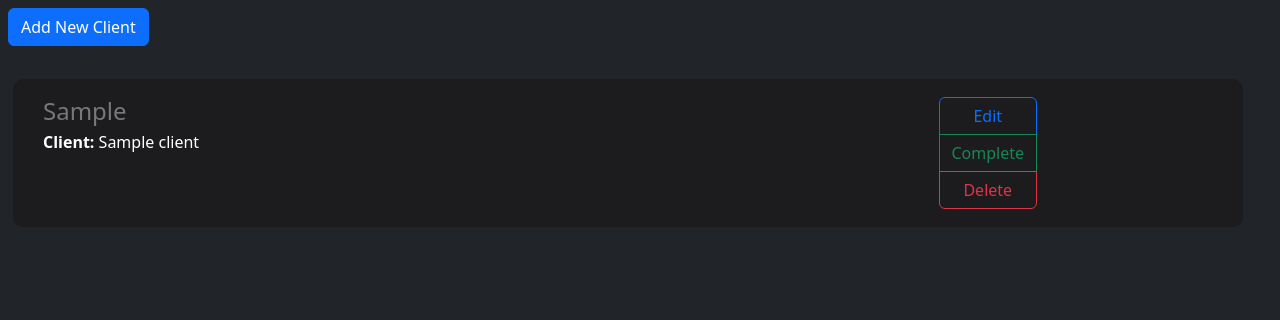
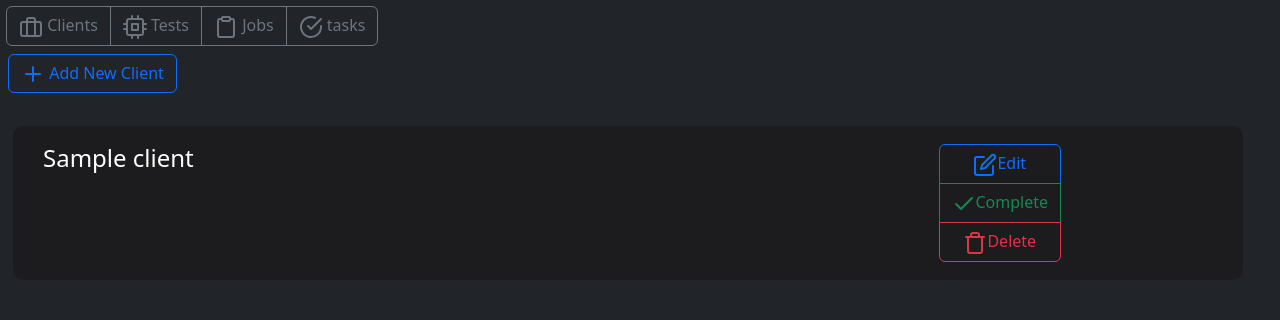
Before and after one commit to blobstar/trakr, a Flask app: template templates/home.html in a window 1280 px wide. Shown: the part 71-391 px from the top of the page. Run offline with Flask 3, Linux system fonts and the light colour scheme; the template is opened without the code that fills it: most values are stand-ins (such as "Sample title", 1, 10 or a date in 2020); form fields are guessed from the names that the template uses; some libraries are stand-ins or nearby versions.

Commit message:
icons and cosmetics

```diff
--- a/app.py
+++ b/app.py
@@ -59,10 +59,7 @@ def create_item():
     print("route success")
     form = ClientForm(request.form)
     if form.validate():
-        testType = form.testType.data
         client = form.client.data
-        entity = form.entity.data
-        assignedTo = form.assignedTo.data
 
         connection = get_db_connection()
         with connection.cursor() as cursor:
@@ -71,7 +68,7 @@ def create_item():
             connection.commit()
         connection.close()
 
-        flash('Your job has been created!', 'success')
+        flash('Your client has been created!', 'success')
         return redirect(url_for('home'))
     return jsonify({'message': 'Invalid data'}), 400
 
@@ -81,16 +78,15 @@ def home():
     form = ClientForm()
     connection = get_db_connection()
     with connection.cursor() as cursor:
-        cursor.execute('SELECT * FROM jobs')
+        cursor.execute('SELECT * FROM clients')
         items = cursor.fetchall()
     connection.close()
-    jobs = []
+    clients = []
     for row in items:
-        jobs.append(dict(row))
-    print("jobs result",jobs)
-    jobs.reverse()
+        clients.append(dict(row))
+    clients.reverse()
 
-    return render_template('home.html', jobs=jobs, form=form)
+    return render_template('home.html', clients=clients, form=form)
 
 # Read projects
 @app.route('/Projects', methods=['GET'])
@@ -98,33 +94,29 @@ def projectHome():
     form = ClientForm()
     connection = get_db_connection()
     with connection.cursor() as cursor:
-        cursor.execute('SELECT * FROM jobs')
+        cursor.execute('SELECT * FROM tests')
         items = cursor.fetchall()
     connection.close()
-    jobs = []
+    tests = []
     for row in items:
-        jobs.append(dict(row))
-    print("jobs result",jobs)
-    jobs.reverse()
+        tests.append(dict(row))
+    tests.reverse()
 
-    return render_template('home.html', jobs=jobs, form=form)
+    return render_template('home.html', tests=tests, form=form)
 
 # Update
-@app.route('/update-job/<int:id>', methods=['POST'])
+@app.route('/update-client/<int:id>', methods=['POST'])
 @csrf.exempt  # Temporarily exempting from CSRF to simplify testing
 def update_item(id):
-    print("in update route")
+    #print("in update route")
     # Ensure the request is JSON
     form = ClientForm(request.form)
-    print(form.testType.data)
+    #print(form.testType.data)
     if form.validate():
-        testType = form.testType.data
         client = form.client.data
-        entity = form.entity.data
-        assignedTo = form.assignedTo.data
         connection = get_db_connection()
         with connection.cursor() as cursor:
-            cursor.execute('UPDATE jobs SET name = %s WHERE id = %s',(name, id))
+            cursor.execute('UPDATE clients SET name = %s WHERE id = %s',(client, id))
         connection.commit()
         connection.close()
         return redirect(url_for('home'))
@@ -133,12 +125,12 @@ def update_item(id):
 
 
 # Delete
-@app.route('/delete-job/<int:id>', methods=['DELETE'])
+@app.route('/delete-client/<int:id>', methods=['DELETE'])
 @csrf.exempt  # Temporarily exempting from CSRF to simplify testing
 def delete_item(id):
     connection = get_db_connection()
     with connection.cursor() as cursor:
-        cursor.execute('DELETE FROM jobs WHERE id = %s', (id,))
+        cursor.execute('DELETE FROM clients WHERE id = %s', (id,))
         connection.commit()
     connection.close()
 
@@ -149,27 +141,27 @@ def delete_item(id):
 def handle_csrf_error(e):
     return jsonify({'message': 'CSRF token missing or incorrect'}), 400
 
-# get a specific job
-@app.route('/get-job/<int:job_id>', methods=['GET'])
-def get_job(job_id):
-    # Fetch job data from the database
+# get a specific client
+@app.route('/get-client/<int:client_id>', methods=['GET'])
+def get_client(client_id):
+    # Fetch client data from the database
     connection = get_db_connection()
     with connection.cursor() as cursor:
-        cursor.execute('SELECT name WHERE id = %s', (job_id,))
-        job = cursor.fetchone()
+        cursor.execute('SELECT name FROM clients WHERE id = %s', (client_id,))
+        client = cursor.fetchone()
 
-    if not job:
-        return jsonify({'message': 'Job not found'}), 404
+    if not client:
+        return jsonify({'message': 'Client not found'}), 404
 
     # Convert fetched data into a dictionary
-    job_data = {
-        'client': job['name']
+    client_data = {
+        'client': client['name']
     }
 
-    # Initialize the form with the job data
-    ClientForm(data=job_data)
+    # Initialize the form with the client data
+    ClientForm(data=client_data)
 
-    return jsonify({'status': 'success', 'message': 'Found the Job!', 'testType': job['name']})
+    return jsonify({'status': 'success', 'message': 'Found the Client!', 'client': client['name']})
 
 
 if __name__ == '__main__':
--- a/templates/addJobForm.html
+++ b/templates/addClientForm.html
@@ -10,20 +10,8 @@
                         <form id="createItemForm" method="POST" action="/items">
                             {{ form.hidden_tag() }}
                             <div class="form-group">
-                                {{ form.testType.label }}
-                                {{ form.testType(class="form-control") }}
-                            </div>
-                            <div class="form-group">
                                 {{ form.client.label }}
                                 {{ form.client(class="form-control") }}
-                            </div>
-                            <div class="form-group">
-                                {{ form.entity.label }}
-                                {{ form.entity(class="form-control") }}
-                            </div>
-                            <div class="form-group">
-                                {{ form.assignedTo.label }}
-                                {{ form.assignedTo(class="form-control") }}
                             </div>
                             <div id="responseMessage"></div>
                             <button type="submit" class="btn btn-primary">Submit</button>
--- /dev/null
+++ b/templates/allClients.html
@@ -0,0 +1,10 @@
+<div>
+<button type="button" style="margin:8px" class="btn btn-outline-primary" data-bs-toggle="modal" data-bs-target="#createItemModal"><svg xmlns="http://www.w3.org/2000/svg" width="24" height="24" viewBox="0 0 24 24" fill="none" stroke="currentColor" stroke-width="2" stroke-linecap="round" stroke-linejoin="round" class="feather feather-plus"><line x1="12" y1="5" x2="12" y2="19"></line><line x1="5" y1="12" x2="19" y2="12"></line></svg>
+    Add New Client
+</button>
+<div style="padding:25px;">
+    {% for client in clients %}
+      {% include 'clientItem.html' %}
+    {% endfor %}
+</div>
+</div>
--- /dev/null
+++ b/templates/clientItem.html
@@ -0,0 +1,101 @@
+<div class="row gx-16" style="margin-bottom:16px; padding:16px; border: 2px solid #1c1c1e; background-color: #1c1c1e; border-radius: 10px; width: 100%; box-sizing: border-box;">
+  <div class="col-9">
+    <h4 class="client-testType" style="margin-bottom:4px;">{{client['name']}}</h4>
+  </div>
+  <div class="col-3">
+    <div class="btn-group-vertical" role="group" aria-label="Vertical radio toggle button group">
+
+        <button type="button" class="btn btn-outline-primary" data-client-id="{{client['id']}}" onclick="loadUpdateForm(this)"><svg xmlns="http://www.w3.org/2000/svg" width="24" height="24" viewBox="0 0 24 24" fill="none" stroke="currentColor" stroke-width="2" stroke-linecap="round" stroke-linejoin="round" class="feather feather-edit"><path d="M11 4H4a2 2 0 0 0-2 2v14a2 2 0 0 0 2 2h14a2 2 0 0 0 2-2v-7"></path><path d="M18.5 2.5a2.121 2.121 0 0 1 3 3L12 15l-4 1 1-4 9.5-9.5z"></path></svg>Edit</button>
+
+        <button type="button" class="btn btn-outline-success"><svg xmlns="http://www.w3.org/2000/svg" width="24" height="24" viewBox="0 0 24 24" fill="none" stroke="currentColor" stroke-width="2" stroke-linecap="round" stroke-linejoin="round" class="feather feather-check"><polyline points="20 6 9 17 4 12"></polyline></svg>Complete</button>
+
+        <button type="button" class="btn btn-outline-danger" data-client-id="{{client['id']}}"  onclick="deleteClient(this)"><svg xmlns="http://www.w3.org/2000/svg" width="24" height="24" viewBox="0 0 24 24" fill="none" stroke="currentColor" stroke-width="2" stroke-linecap="round" stroke-linejoin="round" class="feather feather-trash"><polyline points="3 6 5 6 21 6"></polyline><path d="M19 6v14a2 2 0 0 1-2 2H7a2 2 0 0 1-2-2V6m3 0V4a2 2 0 0 1 2-2h4a2 2 0 0 1 2 2v2"></path></svg>Delete</button>
+    </div>
+  </div>
+</div>
+
+<script>
+function deleteClient(button) {
+    var clientId = button.getAttribute('data-client-id');
+    console.log('conworking');
+    fetch(`/delete-client/${clientId}`, {
+        method: 'DELETE',
+        headers: {
+            'Content-Type': 'application/json'
+        }
+    })
+    .then(response => response.json())
+    .then(data => {
+        if (data.status === 'success') {
+            // Debug: Log the response and the element being removed
+            console.log('Delete successful:', data);
+            console.log('Removing element:', button.closest('.row'));
+            // Remove the client item from the DOM
+            button.closest('.row').remove();
+            console.log('Element removed:');
+        } else {
+            console.error('Server response error:', data.message);
+            alert('Error: ' + data.message);
+        }
+    })
+    .catch(error => {
+        console.error('Fetch error:', error);
+        alert('An error occurred while deleting the client.');
+    });
+}
+function loadUpdateForm(clientId) {
+    var clientId = clientId.getAttribute('data-client-id');
+    console.log(clientId)
+    // Redirect to the route that renders the form with initial data
+    fetch(`/get-client/${clientId}`, {
+        method: 'GET',  // Use GET for retrieving data
+        headers: {
+            'Content-Type': 'application/json'
+        }
+    })
+    .then(response => response.json())
+    .then(data => {
+        console.log(data);
+        if (data.status === 'success') {
+            new bootstrap.Modal(document.querySelector("#updateClientModal")).show();
+            // Set client ID in the hidden field
+            document.querySelector('#clientId').value = clientId;
+            const form = document.querySelector('#updateItemForm');
+            form.action = `/update-client/${clientId}`;
+            console.log("Form action URL set to:", form.action);
+            // #updateClientModal is in update_client.py and #client-name is in forms.py
+            document.querySelector('#updateClientModal #clientName').value = data.client || '';
+        } else {
+            alert("Error retrieving client item");
+        }
+    })
+    .catch(error => console.error('Error4:', error));
+
+}
+function updateClient(clientId) {
+    console.log("js working");
+
+    var clientId = clientId.getAttribute('data-client-id');
+
+
+    fetch(`/update-client/${clientId}`, {
+        method: 'PUT',  // Changed to PUT
+        headers: {
+            'Content-Type': 'application/json'
+        },
+        body: JSON.stringify({
+            'refID': clientId
+        })
+    })
+    .then(response => response.json())
+    .then(data => {
+        console.log(data);
+        if (data.status === 'success') {
+            alert("Item updated successfully");
+        } else {
+            alert("Error updating item");
+        }
+    })
+    .catch(error => console.error('Error:', error));
+}
+</script>
--- a/templates/home.html
+++ b/templates/home.html
@@ -11,23 +11,16 @@
     <link href="https://cdn.jsdelivr.net/npm/bootstrap@5.3.3/dist/css/bootstrap.min.css" rel="stylesheet" integrity="sha384-QWTKZyjpPEjISv5WaRU9OFeRpok6YctnYmDr5pNlyT2bRjXh0JMhjY6hW+ALEwIH" crossorigin="anonymous">
 
   {% include 'navbar.html' %}
-    <button type="button" style="margin:8px" class="btn btn-primary" data-bs-toggle="modal" data-bs-target="#createItemModal">
-        Add New Client
-    </button>
+  {% include 'subnav.html' %}
 
 
-    {% include 'addJobForm.html' %}
-    {% include 'update_job.html' %}
+    {% include 'addClientForm.html' %}
+    {% include 'update_client.html' %}
 
   </head>
   <body class="bg-dark text-white">
+    {% include 'allClients.html' %}
 
-    <div style="padding:25px;">
-        {% for job in jobs %}
-          {% include 'jobitem.html' %}
-        {% endfor %}
-
-    </div>
     <script src="https://cdn.jsdelivr.net/npm/@popperjs/core@2.11.8/dist/umd/popper.min.js" integrity="sha384-I7E8VVD/ismYTF4hNIPjVp/Zjvgyol6VFvRkX/vR+Vc4jQkC+hVqc2pM8ODewa9r" crossorigin="anonymous"></script>
     <script src="https://cdn.jsdelivr.net/npm/bootstrap@5.3.3/dist/js/bootstrap.min.js" integrity="sha384-0pUGZvbkm6XF6gxjEnlmuGrJXVbNuzT9qBBavbLwCsOGabYfZo0T0to5eqruptLy" crossorigin="anonymous"></script>
   </body>
--- a/templates/jobitem.html
+++ /dev/null
@@ -1,101 +0,0 @@
-<div class="row gx-16" style="margin-bottom:16px; padding:16px; border: 2px solid #1c1c1e; background-color: #1c1c1e; border-radius: 10px; width: 100%; box-sizing: border-box;">
-  <div class="col-9">
-    <h4 class="job-testType" style="color:rgb(120,120,120); margin-bottom:4px;">{{job['testType']}}</h4>
-    <div class="job-client"><b>Client:</b> {{job['client']}}</div>
-  </div>
-  <div class="col-3">
-    <div class="btn-group-vertical" role="group" aria-label="Vertical radio toggle button group">
-      <button type="button" class="btn btn-outline-primary" data-job-id="{{job['id']}}" onclick="loadUpdateForm(this)">Edit</button>
-      <button type="button" class="btn btn-outline-success">Complete</button>
-      <button type="button" class="btn btn-outline-danger" data-job-id="{{job['id']}}"  onclick="deleteJob(this)">Delete</button>
-    </div>
-  </div>
-</div>
-
-<script>
-function deleteJob(button) {
-    var jobId = button.getAttribute('data-job-id');
-    console.log('conworking');
-    fetch(`/delete-job/${jobId}`, {
-        method: 'DELETE',
-        headers: {
-            'Content-Type': 'application/json'
-        }
-    })
-    .then(response => response.json())
-    .then(data => {
-        if (data.status === 'success') {
-            // Debug: Log the response and the element being removed
-            console.log('Delete successful:', data);
-            console.log('Removing element:', button.closest('.row'));
-            // Remove the job item from the DOM
-            button.closest('.row').remove();
-            console.log('Element removed:');
-        } else {
-            console.error('Server response error:', data.message);
-            alert('Error: ' + data.message);
-        }
-    })
-    .catch(error => {
-        console.error('Fetch error:', error);
-        alert('An error occurred while deleting the job.');
-    });
-}
-function loadUpdateForm(jobId) {
-    var jobId = jobId.getAttribute('data-job-id');
-    console.log(jobId)
-    // Redirect to the route that renders the form with initial data
-    fetch(`/get-job/${jobId}`, {
-        method: 'GET',  // Use GET for retrieving data
-        headers: {
-            'Content-Type': 'application/json'
-        }
-    })
-    .then(response => response.json())
-    .then(data => {
-        console.log(data);
-        if (data.status === 'success') {
-            new bootstrap.Modal(document.querySelector("#updateJobModal")).show();
-            // Set job ID in the hidden field
-            document.querySelector('#jobId').value = jobId;
-            const form = document.querySelector('#updateItemForm');
-            form.action = `/update-job/${jobId}`;
-            console.log("Form action URL set to:", form.action);
-            document.querySelector('#updateJobModal #testType').value = data.testType || '';
-            document.querySelector('#updateJobModal #client').value = data.client || '';
-            document.querySelector('#updateJobModal #entity').value = data.entity || '';
-            document.querySelector('#updateJobModal #assignedTo').value = data.assignedTo || '';
-        } else {
-            alert("Error retrieving job item");
-        }
-    })
-    .catch(error => console.error('Error:', error));
-
-}
-function updateJob(jobId) {
-    console.log("js working");
-
-    var jobId = jobId.getAttribute('data-job-id');
-
-
-    fetch(`/update-job/${jobId}`, {
-        method: 'PUT',  // Changed to PUT
-        headers: {
-            'Content-Type': 'application/json'
-        },
-        body: JSON.stringify({
-            'refID': jobId
-        })
-    })
-    .then(response => response.json())
-    .then(data => {
-        console.log(data);
-        if (data.status === 'success') {
-            alert("Item updated successfully");
-        } else {
-            alert("Error updating item");
-        }
-    })
-    .catch(error => console.error('Error:', error));
-}
-</script>
--- /dev/null
+++ b/templates/subnav.html
@@ -0,0 +1,11 @@
+<div class="btn-group" role="group" aria-label="First group" style="margin-top:6px; margin-left:6px;">
+
+  <button type="button" class="btn btn-outline-secondary"><svg xmlns="http://www.w3.org/2000/svg" width="24" height="24" viewBox="0 0 24 24" fill="none" stroke="currentColor" stroke-width="2" stroke-linecap="round" stroke-linejoin="round" class="feather feather-briefcase"><rect x="2" y="7" width="20" height="14" rx="2" ry="2"></rect><path d="M16 21V5a2 2 0 0 0-2-2h-4a2 2 0 0 0-2 2v16"></path></svg>  Clients</button>
+
+  <button type="button" class="btn btn-outline-secondary"><svg xmlns="http://www.w3.org/2000/svg" width="24" height="24" viewBox="0 0 24 24" fill="none" stroke="currentColor" stroke-width="2" stroke-linecap="round" stroke-linejoin="round" class="feather feather-cpu"><rect x="4" y="4" width="16" height="16" rx="2" ry="2"></rect><rect x="9" y="9" width="6" height="6"></rect><line x1="9" y1="1" x2="9" y2="4"></line><line x1="15" y1="1" x2="15" y2="4"></line><line x1="9" y1="20" x2="9" y2="23"></line><line x1="15" y1="20" x2="15" y2="23"></line><line x1="20" y1="9" x2="23" y2="9"></line><line x1="20" y1="14" x2="23" y2="14"></line><line x1="1" y1="9" x2="4" y2="9"></line><line x1="1" y1="14" x2="4" y2="14"></line></svg>  Tests</button>
+
+  <button type="button" class="btn btn-outline-secondary"><svg xmlns="http://www.w3.org/2000/svg" width="24" height="24" viewBox="0 0 24 24" fill="none" stroke="currentColor" stroke-width="2" stroke-linecap="round" stroke-linejoin="round" class="feather feather-clipboard"><path d="M16 4h2a2 2 0 0 1 2 2v14a2 2 0 0 1-2 2H6a2 2 0 0 1-2-2V6a2 2 0 0 1 2-2h2"></path><rect x="8" y="2" width="8" height="4" rx="1" ry="1"></rect></svg>  Jobs</button>
+
+  <button type="button" class="btn btn-outline-secondary"><svg xmlns="http://www.w3.org/2000/svg" width="24" height="24" viewBox="0 0 24 24" fill="none" stroke="currentColor" stroke-width="2" stroke-linecap="round" stroke-linejoin="round" class="feather feather-check-circle"><path d="M22 11.08V12a10 10 0 1 1-5.93-9.14"></path><polyline points="22 4 12 14.01 9 11.01"></polyline></svg>  tasks</button>
+
+</div>
--- /dev/null
+++ b/templates/update_client.html
@@ -0,0 +1,23 @@
+<div class="modal fade" id="updateClientModal" tabindex="-1" role="dialog" aria-labelledby="createItemModalLabel" aria-hidden="true">
+    <div class="modal-dialog" role="document">
+        <div class="modal-content">
+            <div class="modal-header">
+                <h5 class="modal-title" id="createItemModalLabel">Update</h5>
+                <button type="button" class="btn-close" data-bs-dismiss="modal" aria-label="Close">
+                </button>
+            </div>
+            <div class="modal-body">
+                <form id="updateItemForm" method="POST" action="/update-client/{{ client_id }}">
+                    {{ form.hidden_tag() }}
+                    <input type="hidden" id="clientId" name="clientId">
+                    <div class="form-group">
+                        {{ form.client.label }}
+                        {{ form.client(class="form-control") }}
+                    </div>
+                    <div id="responseMessage"></div>
+                    <button type="submit" class="btn btn-primary">Submit</button>
+                </form>
+            </div>
+        </div>
+    </div>
+</div>
--- a/templates/update_job.html
+++ /dev/null
@@ -1,35 +0,0 @@
-<div class="modal fade" id="updateJobModal" tabindex="-1" role="dialog" aria-labelledby="createItemModalLabel" aria-hidden="true">
-    <div class="modal-dialog" role="document">
-        <div class="modal-content">
-            <div class="modal-header">
-                <h5 class="modal-title" id="createItemModalLabel">Update</h5>
-                <button type="button" class="btn-close" data-bs-dismiss="modal" aria-label="Close">
-                </button>
-            </div>
-            <div class="modal-body">
-                <form id="updateItemForm" method="POST" action="/update-job/{{ job_id }}">
-                    {{ form.hidden_tag() }}
-                    <input type="hidden" id="jobId" name="jobId">
-                    <div class="form-group">
-                        {{ form.testType.label }}
-                        {{ form.testType(class="form-control") }}
-                    </div>
-                    <div class="form-group">
-                        {{ form.client.label }}
-                        {{ form.client(class="form-control") }}
-                    </div>
-                    <div class="form-group">
-                        {{ form.entity.label }}
-                        {{ form.entity(class="form-control") }}
-                    </div>
-                    <div class="form-group">
-                        {{ form.assignedTo.label }}
-                        {{ form.assignedTo(class="form-control") }}
-                    </div>
-                    <div id="responseMessage"></div>
-                    <button type="submit" class="btn btn-primary">Submit</button>
-                </form>
-            </div>
-        </div>
-    </div>
-</div>
```
Also changed, not shown: forms.py (+4 -4 lines), templates/navbar2.html (+7 -66 lines).
